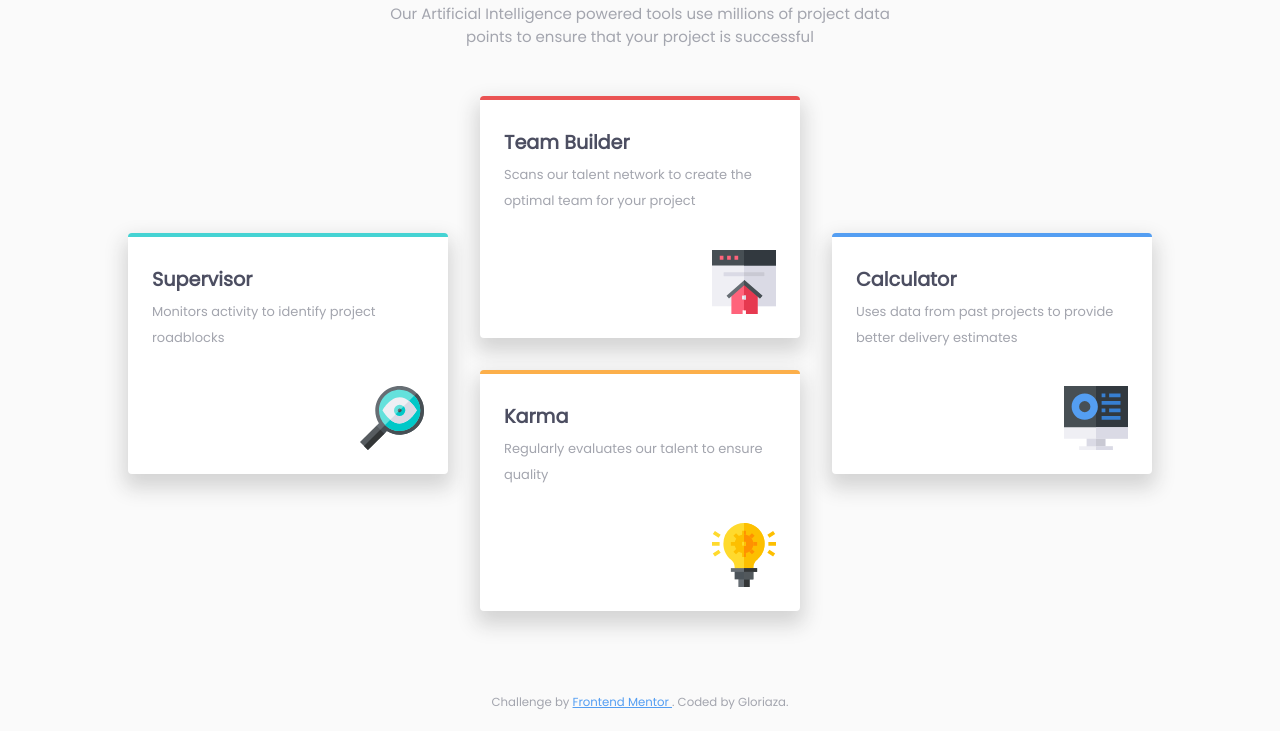
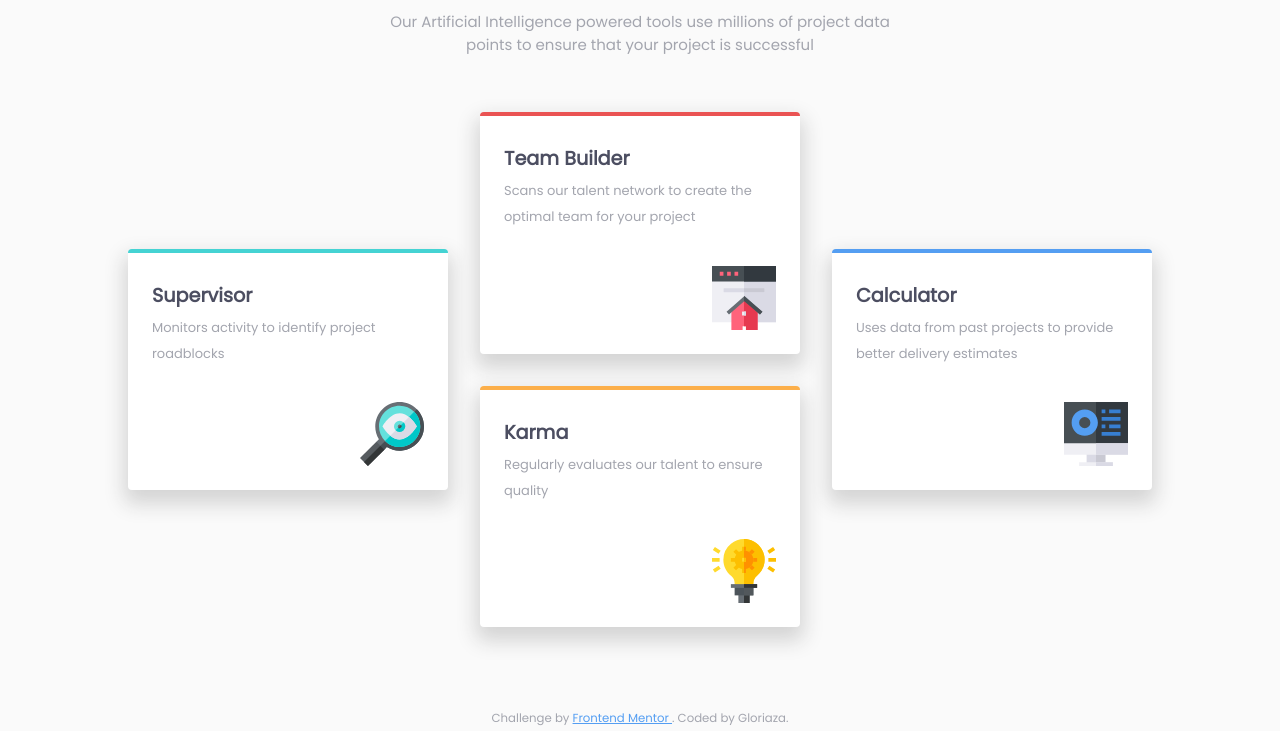
Before and after one commit to Yemima20/four-card-feature-section, a plain HTML site: page index.html in a window 1280 px wide. Shown: the part 204-935 px from the top of the page. Drawn offline with Linux system fonts and the light colour scheme.

Commit message:
update base and title gap

```diff
--- a/scss/base/_base.scss
+++ b/scss/base/_base.scss
@@ -15,12 +15,12 @@ main{
 
 .container {
   margin-inline: 2rem;
-  @include a.flex($gap: 3rem);
+  @include a.flex($gap: 3.5rem);
 }
 
 .title {
   max-width: 34rem;
   p {
-    margin-top: 1rem;
+    margin-top: 1.5rem;
   }
 }
```
Also changed, not shown: css/style.css, 1 other file.
